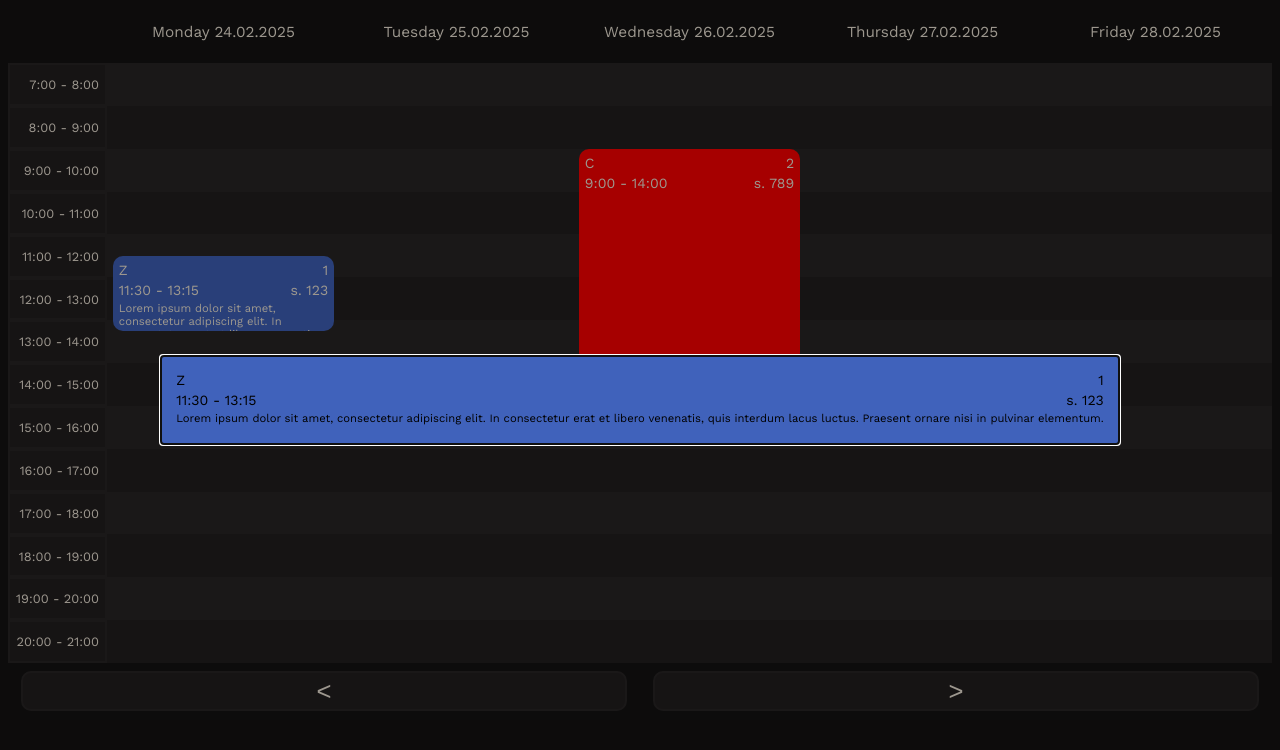
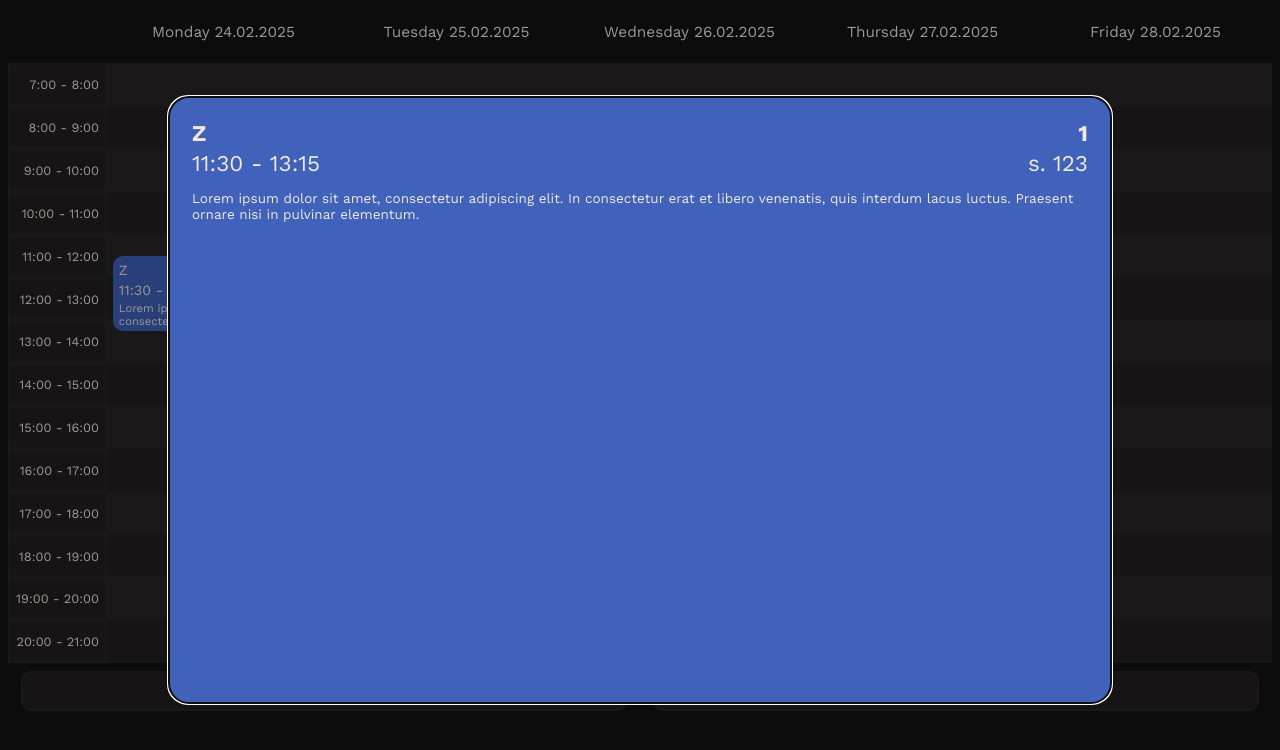
Before and after one commit to NorbertCode/plan-creator, a Next.js app: page / in a window 1280 px wide. Both pictures are taken after a click on the element 223 px from the left and 293 px from the top of the page. Shown: the top 750 px of the page. Built offline with nearby package versions, Linux system fonts and the light colour scheme.

Commit message:
better modal styling

```diff
--- a/src/app/modal/modalPopup.js
+++ b/src/app/modal/modalPopup.js
@@ -4,11 +4,11 @@ export default function ModalPopup({ data, ref }) {
     return (
         <dialog ref={ref} className="modalPopup">
             <div className="leftSide">
-                <p>{data.name} </p>
+                <p><strong>{data.name} </strong></p>
                 <p>{timeToStr(data.timeStart)} - {timeToStr(data.timeEnd)}</p>
             </div>
             <div className="rightSide">
-                <p>{data.type}</p>
+                <p><strong>{data.type}</strong></p>
                 <p> {data.place}</p>
             </div>
             <div className="description">
--- a/src/app/style.css
+++ b/src/app/style.css
@@ -117,8 +117,18 @@ body {
 }
 
 .modalPopup {
-    border: 2px solid black;
     background-color: #4062BB;
+    color: #F1E9DB;
+    border: none;
+    border-radius: 20px;
+    width: 70%;
+    height: 70%;
+    font-size: 1.6em;
+}
+
+.modalPopup .description p {
+    padding-top: 10px;
+    font-size: 0.6em;
 }
 
 .modalPopup::backdrop {
```
